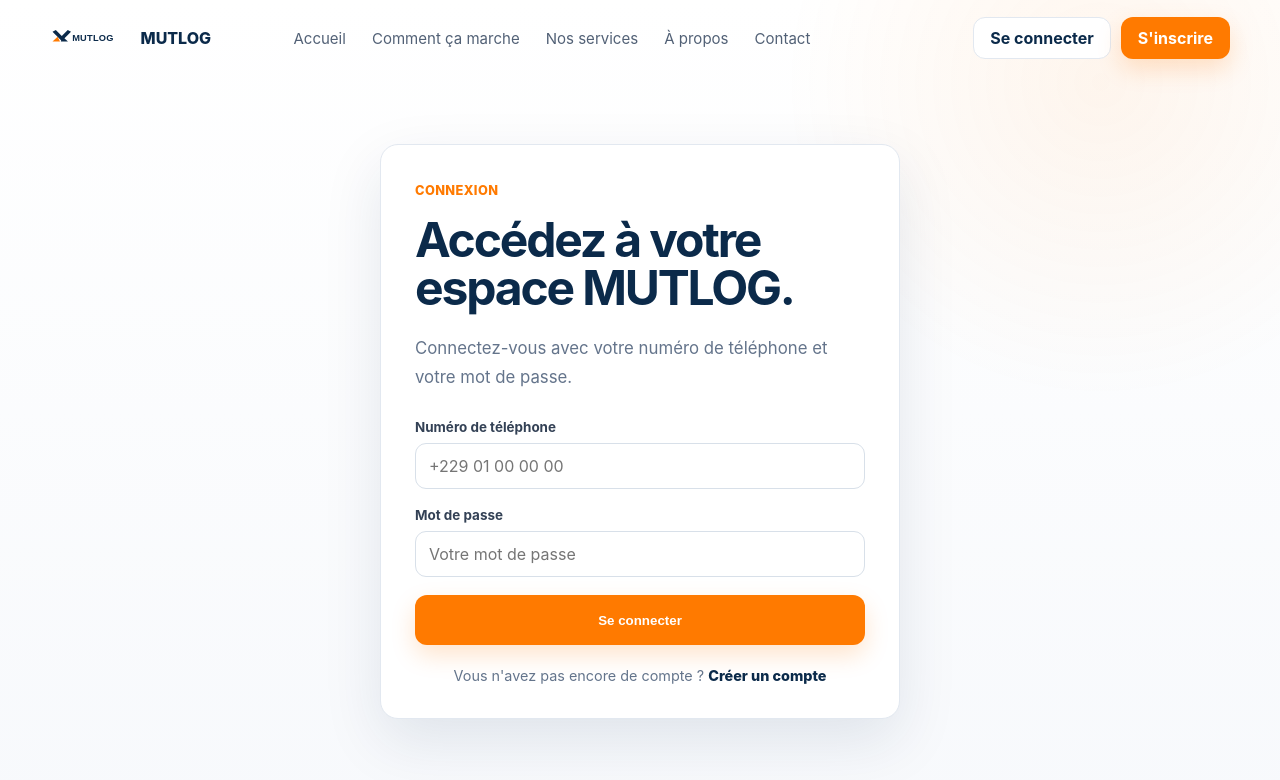
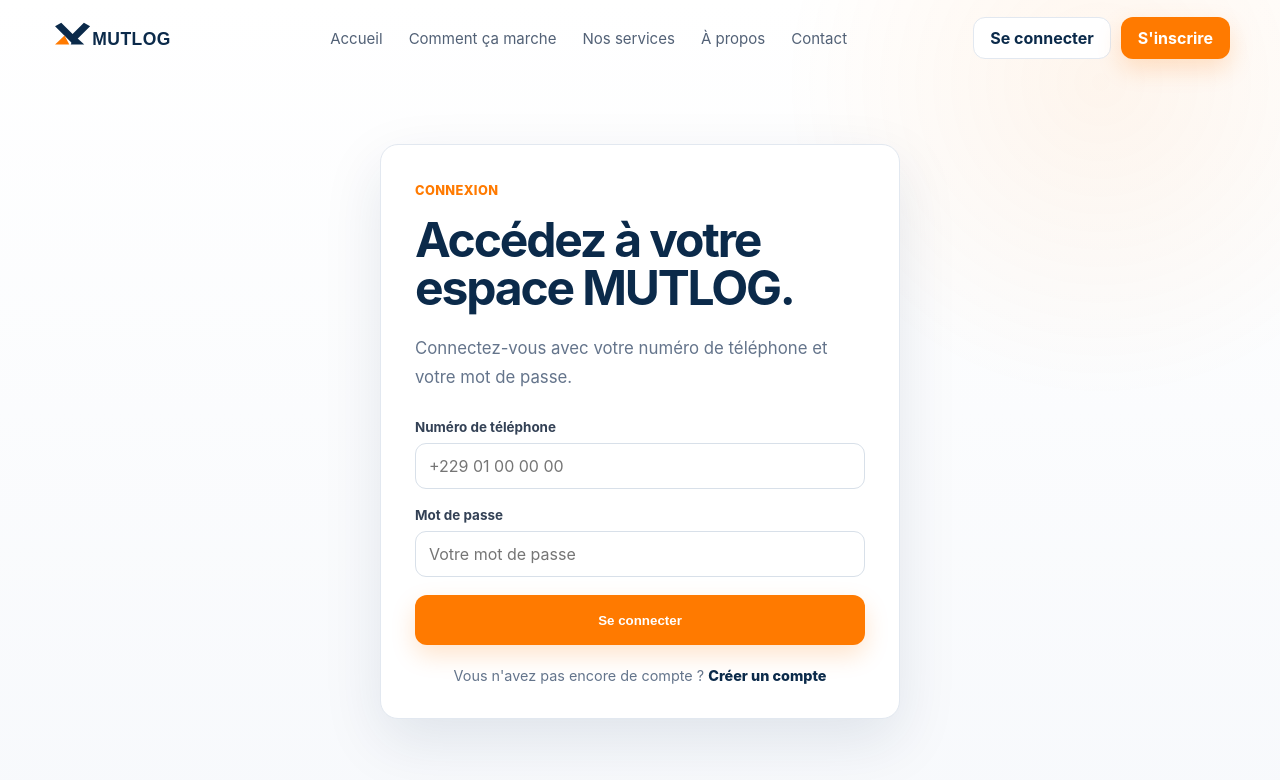
Before and after one commit to romaina229/mutlog, a React (Vite) app in the folder frontend/: page /connexion in a window 1280 px wide. Shown: the top 780 px of the page. Built offline with nearby package versions, Linux system fonts and the light colour scheme; no server answers.

Commit message:
feat: style MUTLOG logo across platform headers

```diff
--- a/frontend/src/styles/global.css
+++ b/frontend/src/styles/global.css
@@ -64,18 +64,24 @@
   color: #0b2a4a;
 }
 
-.brand-mark {
-  width: 34px;
-  height: 34px;
-  display: grid;
-  place-items: center;
-  border-radius: 10px;
-  background: #0b2a4a;
-  color: #fff;
+.brand-logo {
+  display: block;
+  width: 154px;
+  height: auto;
+  max-height: 42px;
+  object-fit: contain;
 }
 
-.brand-name {
-  letter-spacing: 0.08em;
+.sr-only {
+  position: absolute;
+  width: 1px;
+  height: 1px;
+  padding: 0;
+  margin: -1px;
+  overflow: hidden;
+  clip: rect(0, 0, 0, 0);
+  white-space: nowrap;
+  border: 0;
 }
 
 .site-nav {
@@ -1138,7 +1144,7 @@
 @media (max-width: 640px) {
   .app-content,.app-content-narrow { width:min(100% - 22px,1180px); padding-top:30px; }
   .app-header { min-height:64px; }
-  .app-header .brand-name { display:none; }
+  .app-header .brand-logo { width: 128px; max-height: 36px; }
   .user-chip { max-width:110px; }
   .app-panel { padding:21px; }
   .form-grid-2,.form-grid-3 { grid-template-columns:1fr; }
```
